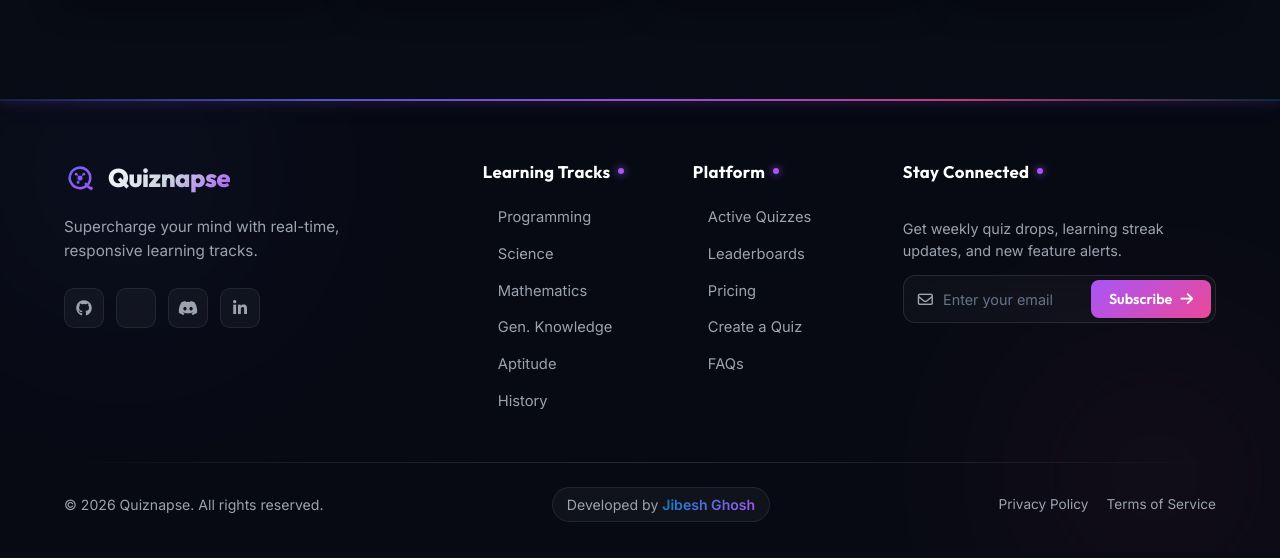
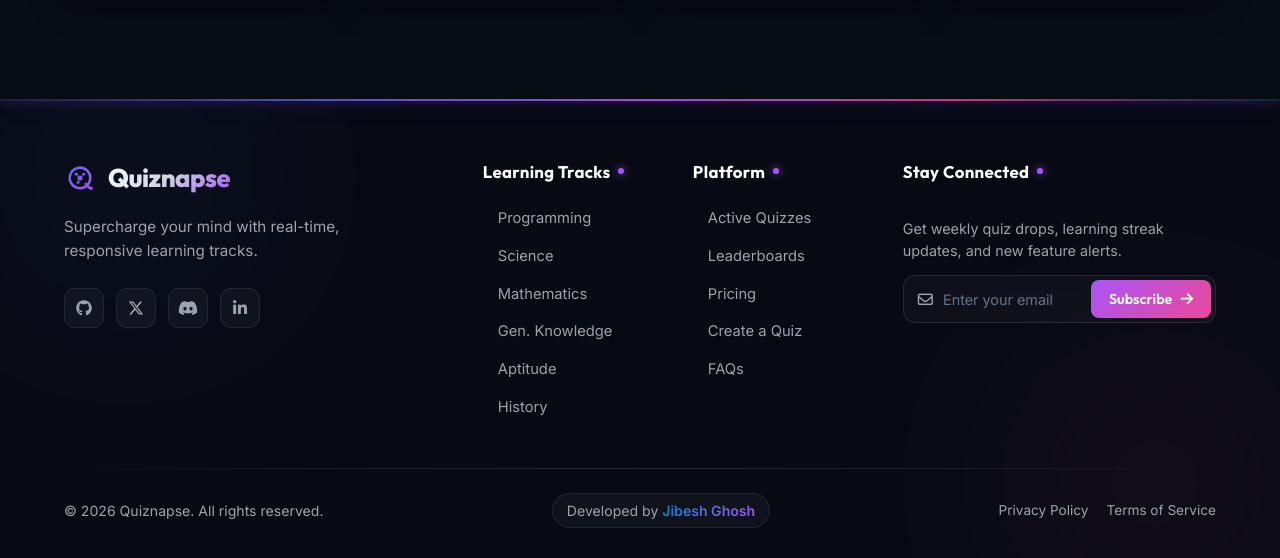
Before and after one commit to jibeshghosh/online-quiz-app, a Django app: page / in a window 1280 px wide. Shown: the part 1267-1825 px from the top of the page. Before the commit the page ends 1789 px from the top, so only its background shows below. Run offline with Django 5.2, Linux system fonts and the light colour scheme; data comes from the database, SQL or seed files in the repository; some libraries are stand-ins or nearby versions.

Commit message:
Fix X (Twitter) icon rendering with official SVG vector

```diff
--- a/quizzes/templates/quizzes/base.html
+++ b/quizzes/templates/quizzes/base.html
@@ -17,14 +17,14 @@
     <link rel="preconnect" href="https://fonts.googleapis.com">
     <link rel="preconnect" href="https://fonts.gstatic.com" crossorigin>
 
-    <!-- Icons (FontAwesome) -->
-    <link rel="stylesheet" href="https://cdnjs.cloudflare.com/ajax/libs/font-awesome/6.4.0/css/all.min.css">
+    <!-- Icons (FontAwesome v6.6.0) -->
+    <link rel="stylesheet" href="https://cdnjs.cloudflare.com/ajax/libs/font-awesome/6.6.0/css/all.min.css">
 
     <!-- CSS Design System Stylesheets -->
     <link rel="stylesheet" href="{% static 'css/base.css' %}?v=3">
     <link rel="stylesheet" href="{% static 'css/dashboard.css' %}">
     <link rel="stylesheet" href="{% static 'css/quiz.css' %}">
-    <link rel="stylesheet" href="{% static 'css/footer.css' %}?v=2">
+    <link rel="stylesheet" href="{% static 'css/footer.css' %}?v=3">
 
     {% block extra_css %}{% endblock %}
 </head>
--- a/quizzes/templates/quizzes/includes/footer.html
+++ b/quizzes/templates/quizzes/includes/footer.html
@@ -21,8 +21,10 @@
                     <a href="https://github.com" target="_blank" rel="noopener noreferrer" class="social-btn github" aria-label="GitHub">
                         <i class="fa-brands fa-github"></i>
                     </a>
-                    <a href="https://twitter.com" target="_blank" rel="noopener noreferrer" class="social-btn twitter" aria-label="Twitter">
-                        <i class="fa-brands fa-x-twitter"></i>
+                    <a href="https://twitter.com" target="_blank" rel="noopener noreferrer" class="social-btn twitter" aria-label="X (Twitter)">
+                        <svg xmlns="http://www.w3.org/2000/svg" width="15" height="15" fill="currentColor" viewBox="0 0 24 24">
+                            <path d="M18.244 2.25h3.308l-7.227 8.26 8.502 11.24H16.17l-5.214-6.817L4.99 21.75H1.68l7.73-8.835L1.254 2.25H8.08l4.713 6.231zm-1.161 17.52h1.833L7.084 4.126H5.117z"/>
+                        </svg>
                     </a>
                     <a href="https://discord.com" target="_blank" rel="noopener noreferrer" class="social-btn discord" aria-label="Discord">
                         <i class="fa-brands fa-discord"></i>
--- a/static/css/footer.css
+++ b/static/css/footer.css
@@ -157,6 +157,13 @@
     text-decoration: none;
     transition: all 0.3s cubic-bezier(0.4, 0, 0.2, 1);
     backdrop-filter: blur(8px);
+}
+
+.social-btn svg {
+    width: 16px;
+    height: 16px;
+    fill: currentColor;
+    transition: fill 0.3s ease;
 }
 
 .social-btn:hover {
```
